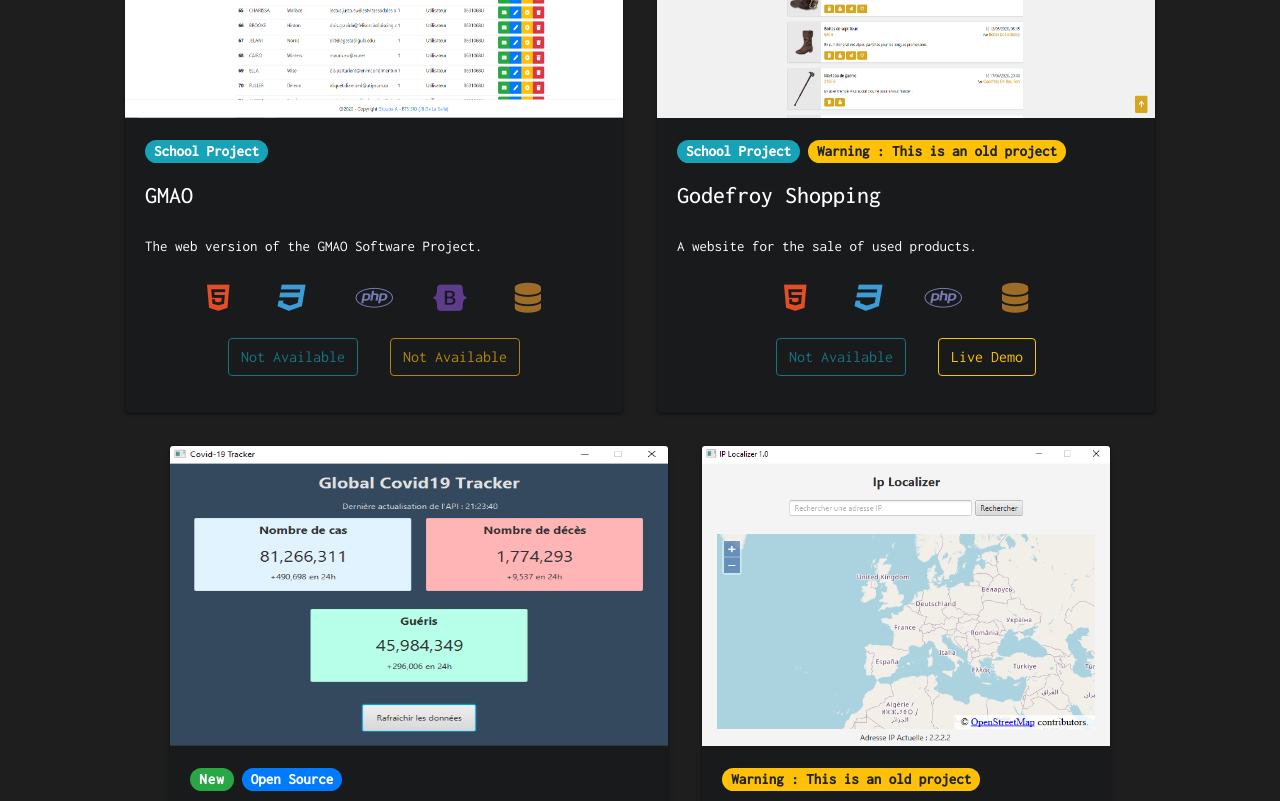
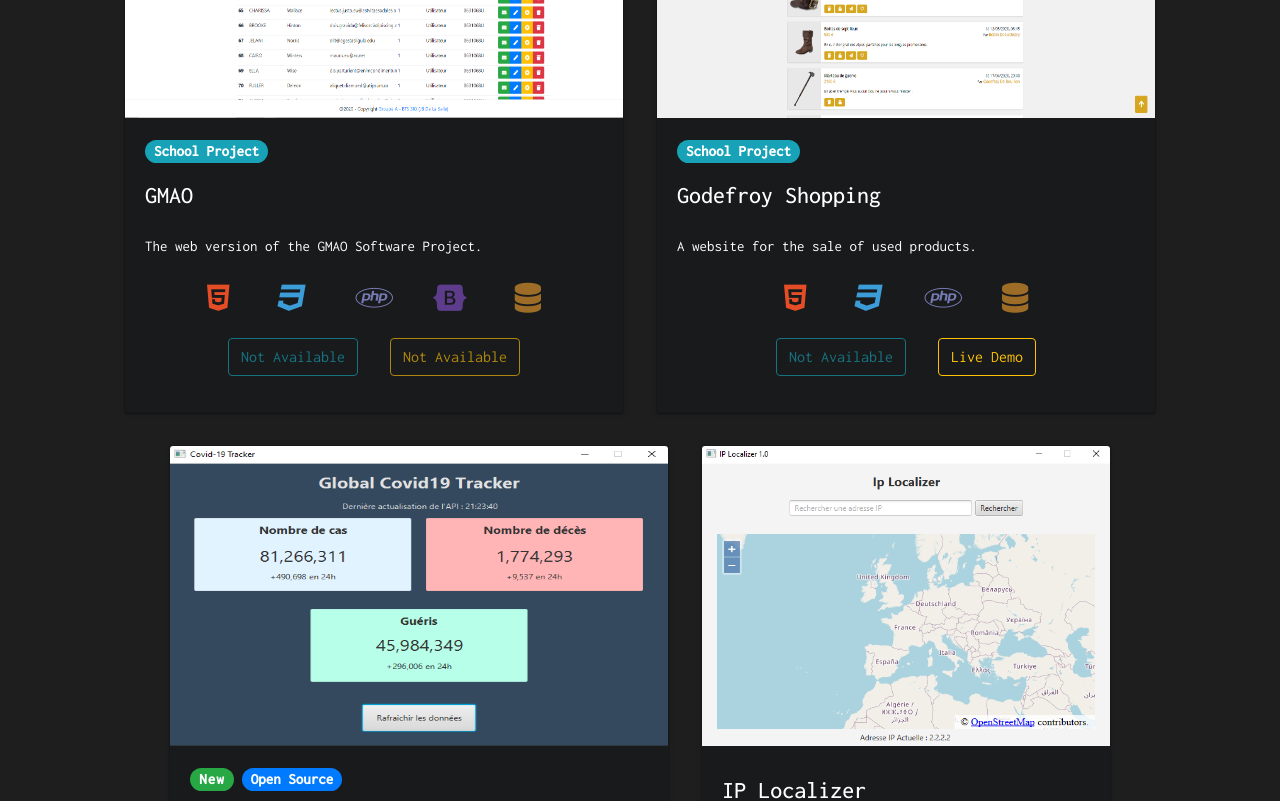
Before and after one commit to Neox63/Portfolio, a React (Create React App) app: page / in a window 1280 px wide. Shown: the part 5280-6081 px from the top of the page. Built offline with nearby package versions, Linux system fonts and the light colour scheme; no server answers.

Commit message:
Removed deprecated notation

```diff
--- a/src/Components/Card/ProjectCard/ProjectCard.jsx
+++ b/src/Components/Card/ProjectCard/ProjectCard.jsx
@@ -1,6 +1,6 @@
 import './ProjectCard.css';
 
-const ProjectCard = ({ children, img, title, desc, repo, prod, isNew, deprecated, schoolProject }) => {
+const ProjectCard = ({ children, img, title, desc, repo, prod, isNew, schoolProject }) => {
 
     return (
         <div className="card m-3">
@@ -9,7 +9,6 @@ const ProjectCard = ({ children, img, title, desc, repo, prod, isNew, deprecated
                 <div className="d-flex flex-wrap">
                     { (isNew) ? (<h5 style={{letterSpacing: '1px'}}><span className="badge badge-pill badge-success mr-2">New</span></h5>) : ('') }
                     { (schoolProject) ? (<h5><span className="word-break badge badge-pill badge-info mr-2">School Project</span></h5>) : ('') }
-                    { (deprecated) ? (<h5><span className="word-break badge badge-pill badge-warning mr-2">Warning : This is an old project</span></h5>) : ('') }
                     { (repo) ? (<h5><span className="word-break badge badge-pill badge-primary mr-2">Open Source</span></h5>) : ('') }
                 </div>
                 <h5 className="card-title">{ title }</h5>
--- a/src/Components/Sections/Projects/Projects.jsx
+++ b/src/Components/Sections/Projects/Projects.jsx
@@ -131,7 +131,6 @@ const Projects = () => {
                     <ProjectCard
                         img={ godefroyShop }
                         schoolProject
-                        deprecated
                         isNew={ false }
                         title="Godefroy Shopping"
                         desc="A website for the sale of used products."
@@ -153,7 +152,6 @@ const Projects = () => {
 
                     <ProjectCard
                         img={ covidJava }
-                        deprecated = { false }
                         isNew
                         title="Covid19 Tracker Java"
                         desc="The same application as the ReactJS one above but built with JavaFX. Once again, stay home !"
```
